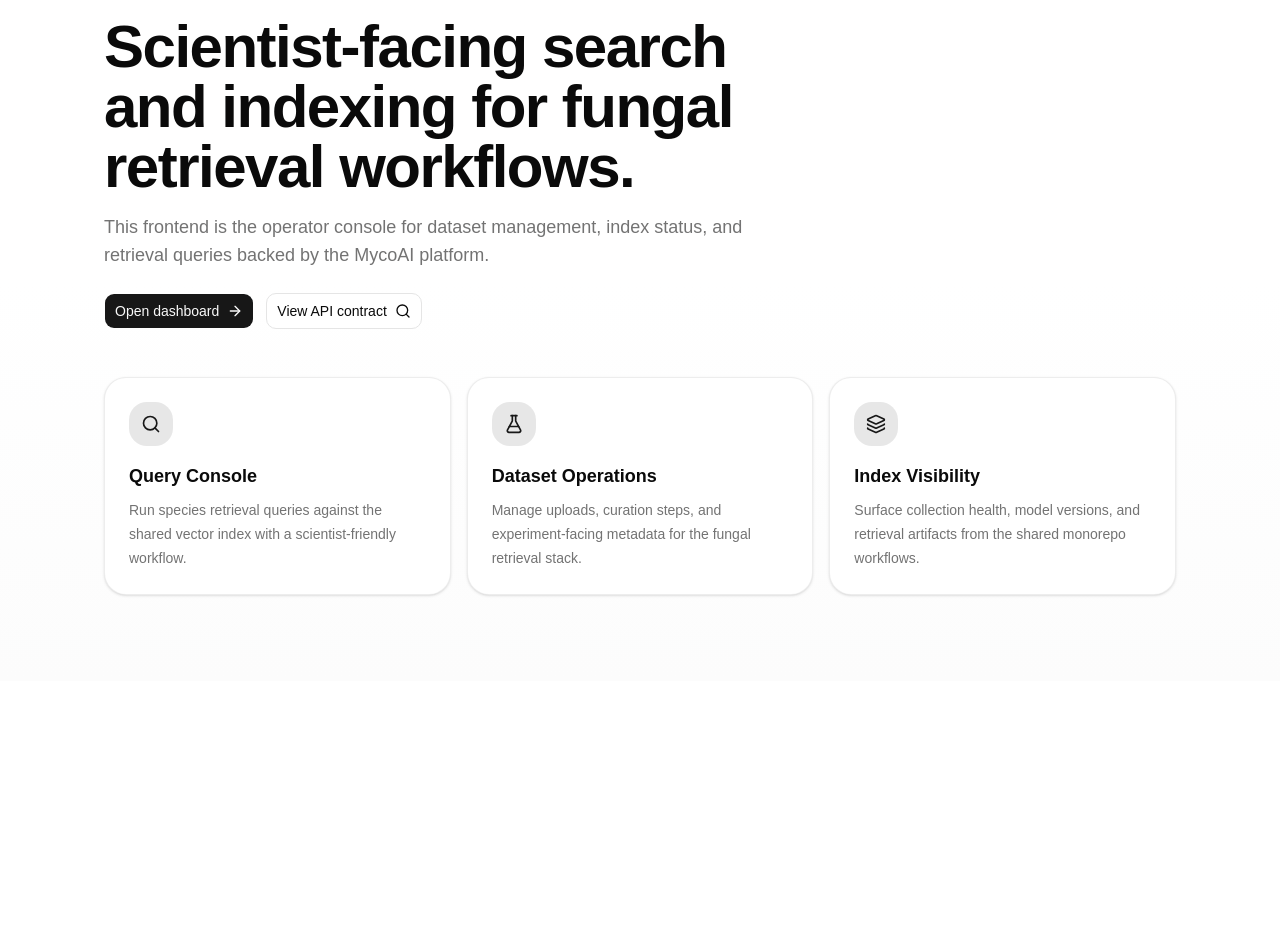
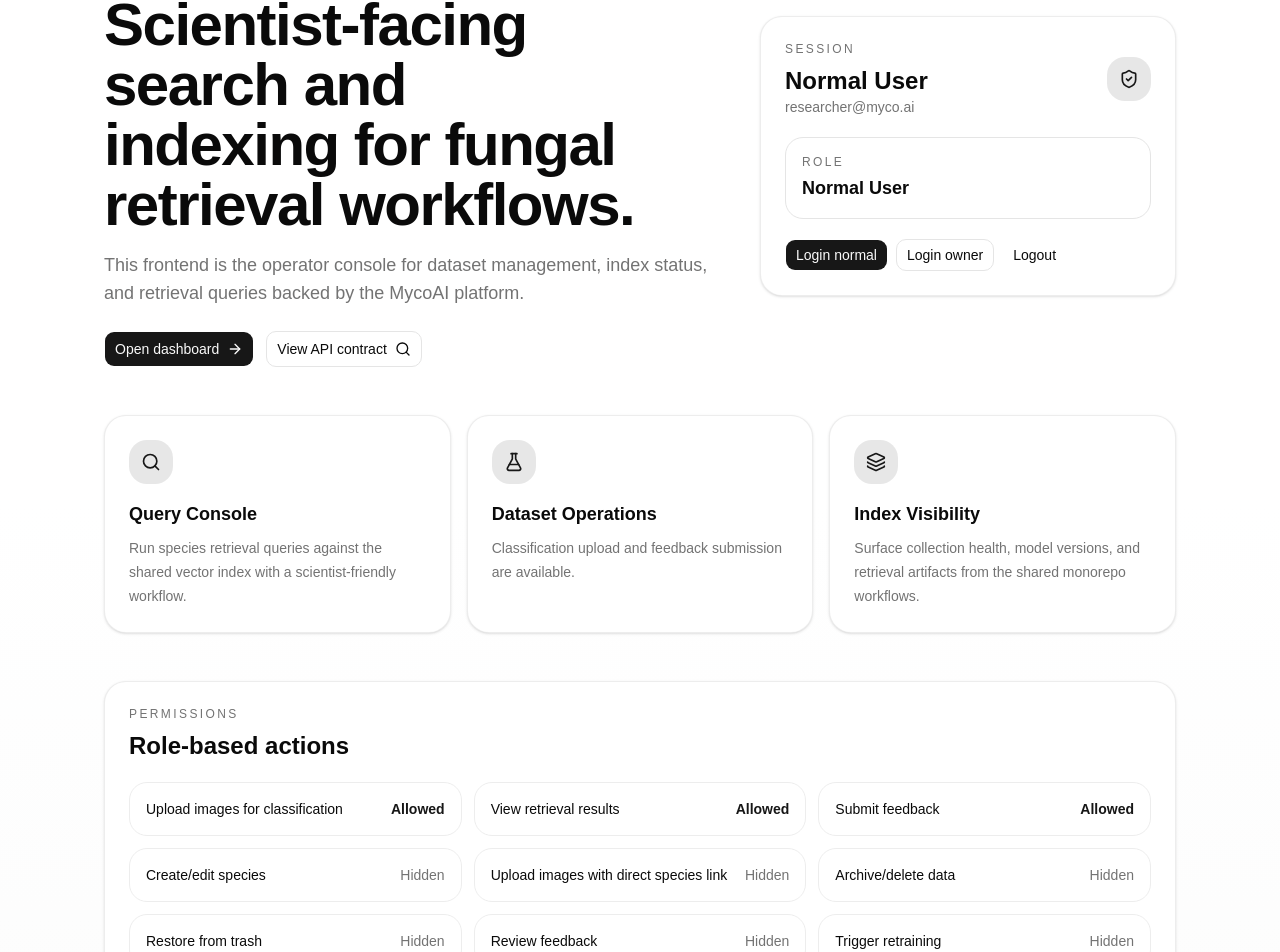
Before and after one commit to datamonsterr/mycoai_retrieval_frontend, a React (Vite) app: page / in a window 1280 px wide. Shown: the part 119-1071 px from the top of the page. Before the commit the page ends 800 px from the top, so only its background shows below. Built offline with nearby package versions, Linux system fonts and the light colour scheme.

Commit message:
feat: add role-based access UI

```diff
--- a/src/App.tsx
+++ b/src/App.tsx
@@ -1,11 +1,66 @@
-import { ArrowRight, FlaskConical, Layers3, Search } from 'lucide-react'
+import { ArrowRight, FlaskConical, Layers3, Search, ShieldCheck } from 'lucide-react'
+import { useState } from 'react'
 
 import { Button } from '@/components/ui/button'
 
+type Role = 'data_owner' | 'normal_user'
+
+type UserProfile = {
+  name: string
+  email: string
+  role: Role
+}
+
+type Capability = {
+  label: string
+  allowed: boolean
+}
+
+const roleProfiles: Record<Role, UserProfile> = {
+  data_owner: {
+    name: 'Data Owner',
+    email: 'owner@myco.ai',
+    role: 'data_owner',
+  },
+  normal_user: {
+    name: 'Normal User',
+    email: 'researcher@myco.ai',
+    role: 'normal_user',
+  },
+}
+
+const commonCapabilities: Capability[] = [
+  { label: 'Upload images for classification', allowed: true },
+  { label: 'View retrieval results', allowed: true },
+  { label: 'Submit feedback', allowed: true },
+]
+
+function getCapabilities(role: Role): Capability[] {
+  const dataOwnerOnly = role === 'data_owner'
+
+  return [
+    ...commonCapabilities,
+    { label: 'Create/edit species', allowed: dataOwnerOnly },
+    { label: 'Upload images with direct species link', allowed: dataOwnerOnly },
+    { label: 'Archive/delete data', allowed: dataOwnerOnly },
+    { label: 'Restore from trash', allowed: dataOwnerOnly },
+    { label: 'Review feedback', allowed: dataOwnerOnly },
+    { label: 'Trigger retraining', allowed: dataOwnerOnly },
+    { label: 'Configure system settings', allowed: dataOwnerOnly },
+    { label: 'View audit logs', allowed: dataOwnerOnly },
+    { label: 'Manage users', allowed: dataOwnerOnly },
+  ]
+}
+
 function App() {
+  const [profile, setProfile] = useState<UserProfile | null>(roleProfiles.normal_user)
+  const capabilities = profile ? getCapabilities(profile.role) : []
+  const canManageData = profile?.role === 'data_owner'
+
   return (
     <main className="from-background via-background to-muted/30 text-foreground min-h-screen bg-gradient-to-b">
       <section className="mx-auto flex min-h-screen w-full max-w-6xl flex-col justify-center gap-12 px-6 py-16 md:px-10">
+        <div className="grid gap-8 lg:grid-cols-[1.2fr_0.8fr] lg:items-center">
           <div className="max-w-3xl space-y-6">
             <div className="border-border/70 bg-background/80 text-muted-foreground inline-flex items-center gap-2 rounded-full border px-3 py-1 text-xs font-medium tracking-[0.2em] uppercase backdrop-blur">
               <Layers3 className="size-3.5" />
@@ -14,17 +69,16 @@ function App() {
 
             <div className="space-y-4">
               <h1 className="max-w-2xl text-4xl font-semibold tracking-tight text-balance md:text-6xl">
-              Scientist-facing search and indexing for fungal retrieval
-              workflows.
+                Scientist-facing search and indexing for fungal retrieval workflows.
               </h1>
               <p className="text-muted-foreground max-w-2xl text-base leading-7 md:text-lg">
-              This frontend is the operator console for dataset management,
-              index status, and retrieval queries backed by the MycoAI platform.
+                This frontend is the operator console for dataset management, index
+                status, and retrieval queries backed by the MycoAI platform.
               </p>
             </div>
 
             <div className="flex flex-wrap gap-3">
-            <Button size="lg" className="gap-2">
+              <Button size="lg" className="gap-2" disabled={!profile}>
                 Open dashboard
                 <ArrowRight className="size-4" />
               </Button>
@@ -35,6 +89,57 @@ function App() {
             </div>
           </div>
 
+          <aside className="border-border/70 bg-card rounded-3xl border p-6 shadow-sm">
+            <div className="mb-5 flex items-center justify-between gap-4">
+              <div>
+                <p className="text-muted-foreground text-xs font-medium tracking-[0.2em] uppercase">
+                  Session
+                </p>
+                <h2 className="mt-2 text-2xl font-semibold">
+                  {profile ? profile.name : 'Signed out'}
+                </h2>
+                {profile ? (
+                  <p className="text-muted-foreground text-sm">{profile.email}</p>
+                ) : null}
+              </div>
+              <div className="bg-primary/10 text-primary rounded-2xl p-3">
+                <ShieldCheck className="size-5" />
+              </div>
+            </div>
+
+            {profile ? (
+              <div className="mb-5 rounded-2xl border p-4">
+                <p className="text-muted-foreground text-xs font-medium tracking-[0.2em] uppercase">
+                  Role
+                </p>
+                <p className="mt-1 text-lg font-semibold">
+                  {profile.role === 'data_owner' ? 'Data Owner' : 'Normal User'}
+                </p>
+              </div>
+            ) : null}
+
+            <div className="flex flex-wrap gap-2">
+              <Button
+                type="button"
+                variant={profile?.role === 'normal_user' ? 'default' : 'outline'}
+                onClick={() => setProfile(roleProfiles.normal_user)}
+              >
+                Login normal
+              </Button>
+              <Button
+                type="button"
+                variant={profile?.role === 'data_owner' ? 'default' : 'outline'}
+                onClick={() => setProfile(roleProfiles.data_owner)}
+              >
+                Login owner
+              </Button>
+              <Button type="button" variant="ghost" onClick={() => setProfile(null)}>
+                Logout
+              </Button>
+            </div>
+          </aside>
+        </div>
+
         <div className="grid gap-4 md:grid-cols-3">
           <div className="border-border/70 bg-card rounded-3xl border p-6 shadow-sm">
             <div className="bg-primary/10 text-primary mb-4 inline-flex rounded-2xl p-3">
@@ -42,8 +147,8 @@ function App() {
             </div>
             <h2 className="mb-2 text-lg font-semibold">Query Console</h2>
             <p className="text-muted-foreground text-sm leading-6">
-              Run species retrieval queries against the shared vector index with
-              a scientist-friendly workflow.
+              Run species retrieval queries against the shared vector index with a
+              scientist-friendly workflow.
             </p>
           </div>
 
@@ -53,8 +158,9 @@ function App() {
             </div>
             <h2 className="mb-2 text-lg font-semibold">Dataset Operations</h2>
             <p className="text-muted-foreground text-sm leading-6">
-              Manage uploads, curation steps, and experiment-facing metadata for
-              the fungal retrieval stack.
+              {canManageData
+                ? 'Manage uploads, curation steps, and experiment-facing metadata.'
+                : 'Classification upload and feedback submission are available.'}
             </p>
           </div>
 
@@ -64,11 +170,50 @@ function App() {
             </div>
             <h2 className="mb-2 text-lg font-semibold">Index Visibility</h2>
             <p className="text-muted-foreground text-sm leading-6">
-              Surface collection health, model versions, and retrieval artifacts
-              from the shared monorepo workflows.
+              Surface collection health, model versions, and retrieval artifacts from
+              the shared monorepo workflows.
             </p>
           </div>
         </div>
+
+        {profile ? (
+          <section className="border-border/70 bg-card rounded-3xl border p-6 shadow-sm">
+            <div className="mb-5 flex items-center justify-between gap-4">
+              <div>
+                <p className="text-muted-foreground text-xs font-medium tracking-[0.2em] uppercase">
+                  Permissions
+                </p>
+                <h2 className="mt-2 text-2xl font-semibold">Role-based actions</h2>
+              </div>
+              {canManageData ? (
+                <Button type="button" className="gap-2">
+                  Manage users
+                  <ShieldCheck className="size-4" />
+                </Button>
+              ) : null}
+            </div>
+
+            <div className="grid gap-3 md:grid-cols-2 lg:grid-cols-3">
+              {capabilities.map((capability) => (
+                <div
+                  key={capability.label}
+                  className="border-border/70 flex items-center justify-between gap-4 rounded-2xl border p-4"
+                >
+                  <span className="text-sm font-medium">{capability.label}</span>
+                  <span
+                    className={
+                      capability.allowed
+                        ? 'text-primary text-sm font-semibold'
+                        : 'text-muted-foreground text-sm'
+                    }
+                  >
+                    {capability.allowed ? 'Allowed' : 'Hidden'}
+                  </span>
+                </div>
+              ))}
+            </div>
+          </section>
+        ) : null}
       </section>
     </main>
   )
```
Also changed, not shown: 1 other file (tests, documents, lock files or other folders). Lines whose indentation alone changed are shown as unchanged.
